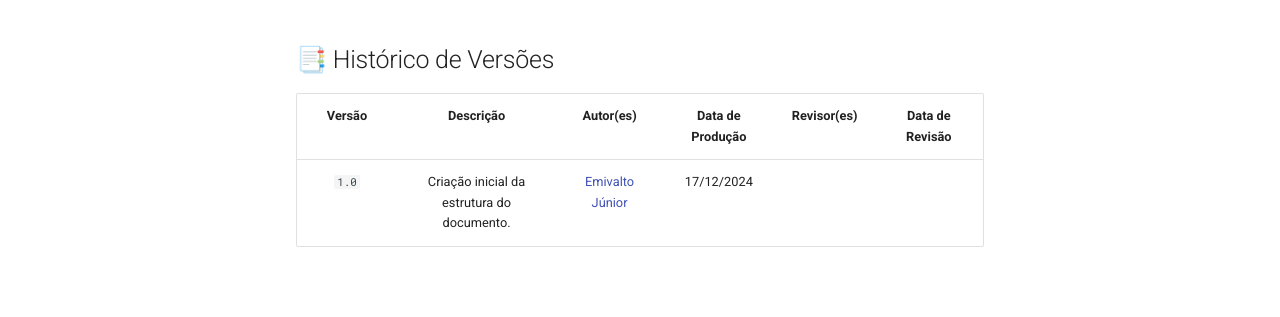
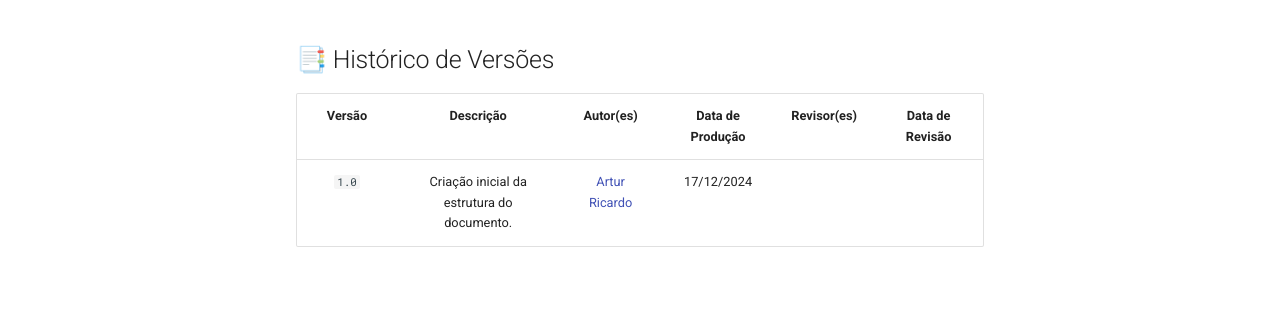
Before and after one commit to Requisitos-de-Software/2024.2-MeuSUSDigital, an MkDocs documentation site: the page built from docs/apresentacao/apresentacao04.md, in a window 1280 px wide. Shown: the part 430-747 px from the top of the page. Built offline with MkDocs 1.6.1 and Material for MkDocs 9.7.7, drawn with Linux system fonts in a browser that asks for light colours.

Commit message:
correção do nome

```diff
--- a/docs/apresentacao/apresentacao04.md
+++ b/docs/apresentacao/apresentacao04.md
@@ -22,4 +22,4 @@
 ## 📑 Histórico de Versões
 | Versão | Descrição | Autor(es) | Data de Produção | Revisor(es) | Data de Revisão |
 | :----: | :-------: | :-------: | :--------------: | :---------: | :-------------: |
-| `1.0`  | Criação inicial da estrutura do documento.  | [Emivalto Júnior](https://github.com/algorithmorphic) | 17/12/2024 |  |  |
+| `1.0`  | Criação inicial da estrutura do documento.  | [Artur Ricardo](https://github.com/algorithmorphic) | 17/12/2024 |  |  |
```
